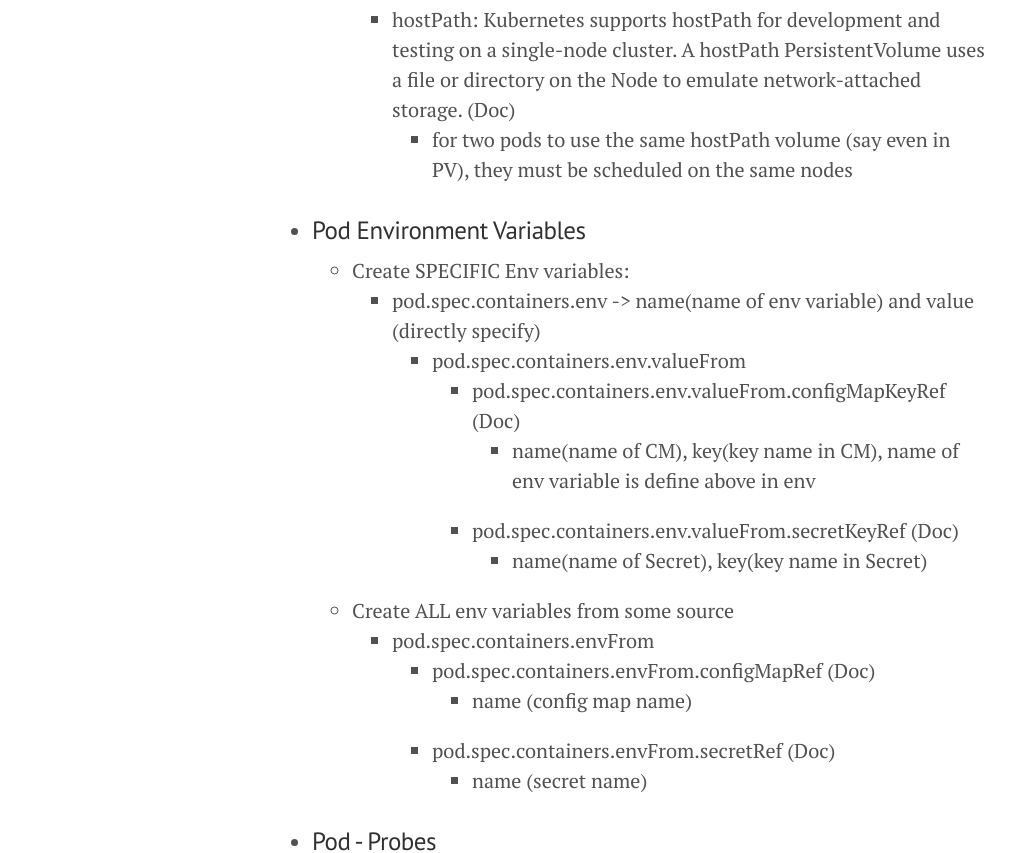
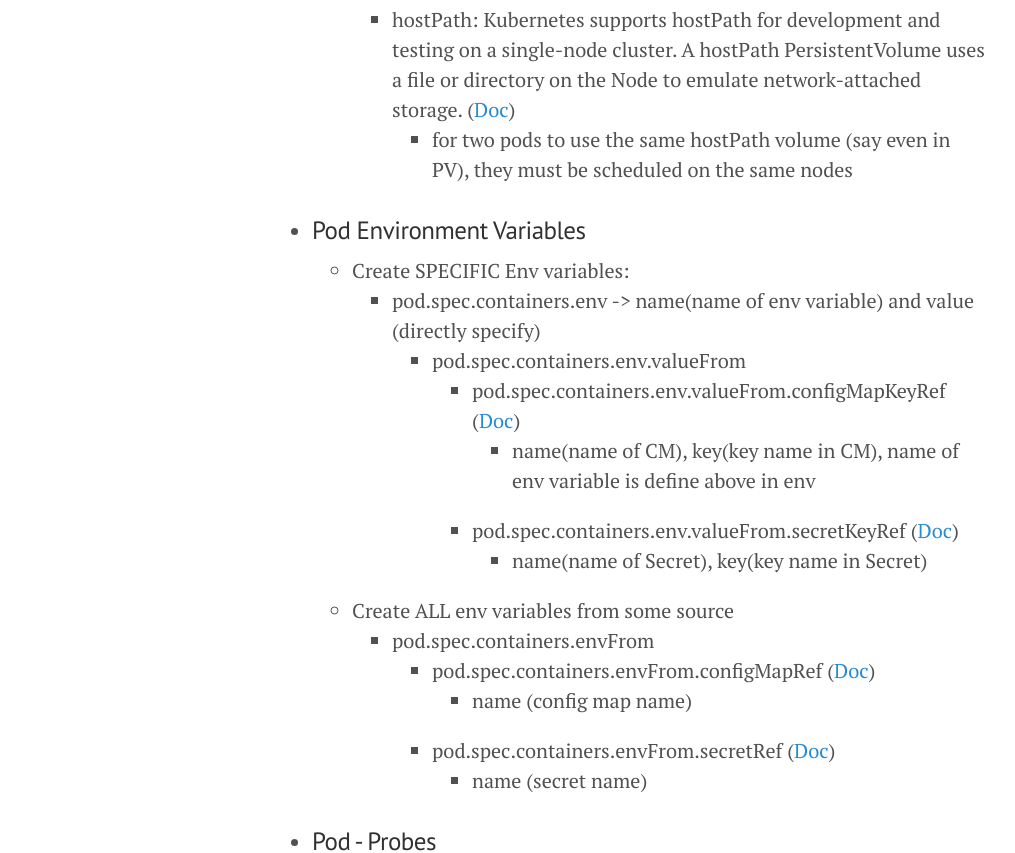
Before and after one commit to namitsaxena/namitsaxena.github.io, a Jekyll site: the page built from _notes/kubernetes_cheatsheet_3.md, in a window 1280 px wide and 1400 px high, scrolled down 2667 px. Shown: the part 254-1107 px from the top of the window, without its empty margins (8-1023 px from the left). Built offline with Jekyll 4.4.1, drawn with Linux system fonts in a browser that asks for light colours; nearby versions of some CDN libraries; part of the change alters nothing that is shown; some of the changed text lies outside the part shown.

```diff
--- a/_notes/kubernetes_cheatsheet_3.md
+++ b/_notes/kubernetes_cheatsheet_3.md
@@ -63,21 +63,21 @@ Resources that cannot be handled by kubectl cli(imperative commands) but need sp
         * Kubernetes binds PVC with best available PV based on storage class, capacity, volume and access mode, etc
         * Pod Volume uses PVC (which in turn is bound to PV) - see above
     * Misc
-        * hostPath: Kubernetes supports hostPath for development and testing on a single-node cluster. A hostPath PersistentVolume uses a file or directory on the Node to emulate network-attached storage. (Doc)
+        * hostPath: Kubernetes supports hostPath for development and testing on a single-node cluster. A hostPath PersistentVolume uses a file or directory on the Node to emulate network-attached storage. ([Doc](https://kubernetes.io/docs/tasks/configure-pod-container/configure-persistent-volume-storage/#create-a-persistentvolume))
             * for two pods to use the same hostPath volume (say even in PV), they must be scheduled on the same nodes
 * ### Pod Environment Variables
     * Create SPECIFIC Env variables:
         * pod.spec.containers.env -> name(name of env variable) and value (directly specify)
             * pod.spec.containers.env.valueFrom
-                * pod.spec.containers.env.valueFrom.configMapKeyRef (Doc)
+                * pod.spec.containers.env.valueFrom.configMapKeyRef ([Doc](https://kubernetes.io/docs/tasks/configure-pod-container/configure-pod-configmap/#define-container-environment-variables-with-data-from-multiple-configmaps))
                     * name(name of CM), key(key name in CM), name of env variable is define above in env
-                * pod.spec.containers.env.valueFrom.secretKeyRef (Doc)
+                * pod.spec.containers.env.valueFrom.secretKeyRef ([Doc](https://kubernetes.io/docs/concepts/configuration/secret/#using-secrets-as-environment-variables))
                     * name(name of Secret), key(key name in Secret)
     * Create ALL env variables from some source
         * pod.spec.containers.envFrom
-            * pod.spec.containers.envFrom.configMapRef (Doc)
+            * pod.spec.containers.envFrom.configMapRef ([Doc](https://kubernetes.io/docs/tasks/configure-pod-container/configure-pod-configmap/#configure-all-key-value-pairs-in-a-configmap-as-container-environment-variables))
                 * name (config map name)
-            * pod.spec.containers.envFrom.secretRef (Doc)
+            * pod.spec.containers.envFrom.secretRef ([Doc](https://kubernetes.io/docs/concepts/configuration/secret/#use-case-as-container-environment-variables))
                 * name (secret name)
 * ### Pod - Probes
     * Types:
@@ -111,8 +111,8 @@ Resources that cannot be handled by kubectl cli(imperative commands) but need sp
             * maxUnavailable: maximum number of pods that can be unavailable during the update(number/%)
 * ### Scaling
     * kubectl autoscale (can be used with Deployment, ReplicaSet, StatefulSet, or ReplicationController) - details in objects cheatsheet
-        * creates HPA
+        * creates [HPA](https://kubernetes.io/docs/tasks/run-application/horizontal-pod-autoscale/)
 * ### Services
-    * svc.spec.type (Doc)
+    * svc.spec.type ([Doc](https://kubernetes.io/docs/concepts/services-networking/service/#defining-a-service))
 * ### Ingress
 * ### Network Policies
```
